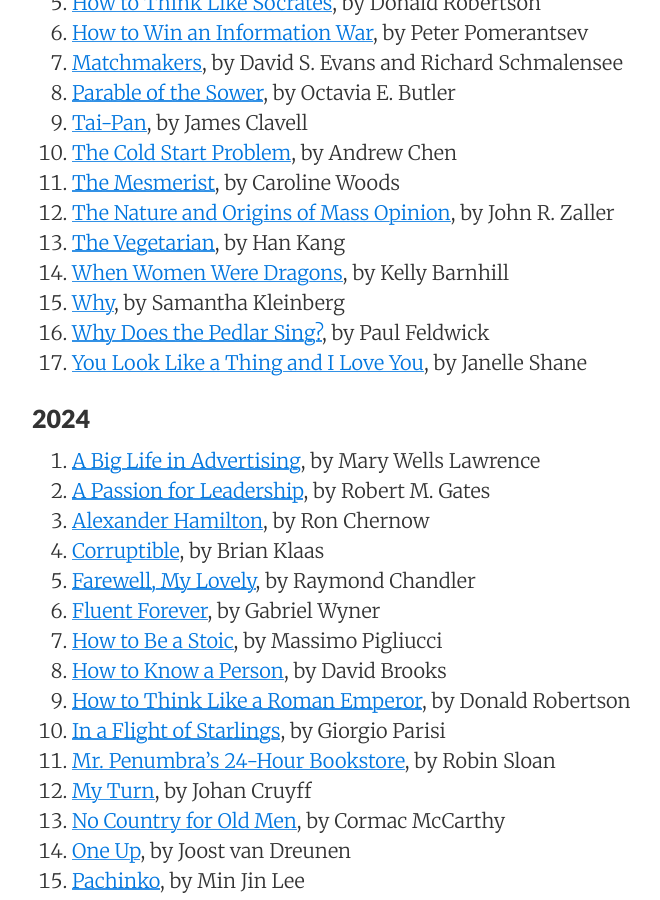
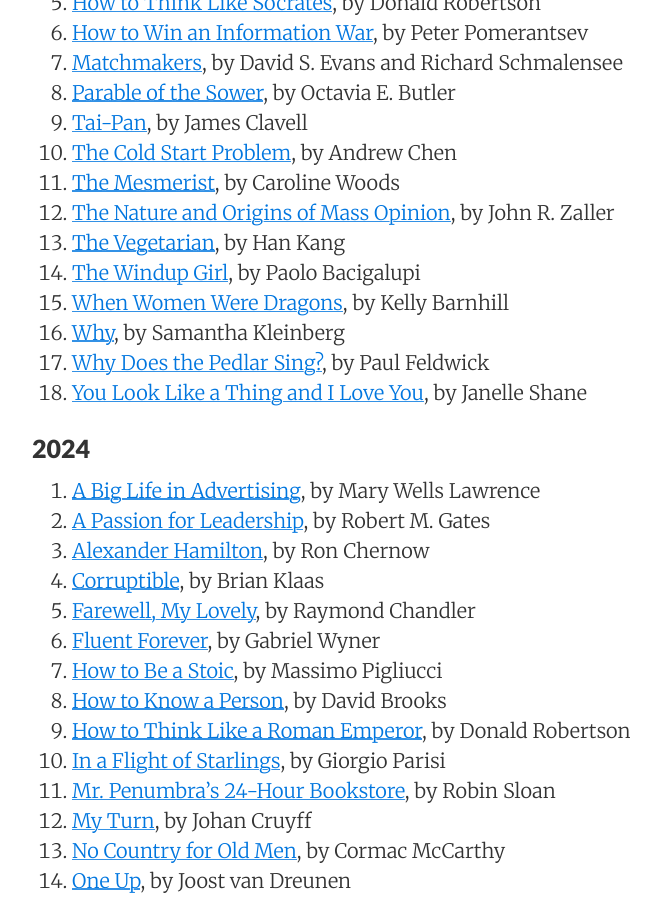
Before and after one commit to sewardlee337/sewardlee337.github.io, a Jekyll site: the page built from readinglist.md, in a window 1280 px wide and 900 px high, scrolled down 710 px. Shown: the whole window, without its empty margins (188-848 px from the left). Built offline with Jekyll 4.4.1, drawn with Linux system fonts in a browser that asks for light colours; nearby versions of some CDN libraries.

Commit message:
update reading list

```diff
--- a/readinglist.md
+++ b/readinglist.md
@@ -33,6 +33,7 @@ _"My alma mater was books, a good library... I could spend the rest of my life r
 1. [The Mesmerist](https://www.amazon.com/Mesmerist-Novel-Caroline-Woods-ebook/dp/B0CPXZ2TCX), by Caroline Woods
 1. [The Nature and Origins of Mass Opinion](https://www.amazon.com/Origins-Opinion-Cambridge-Political-Psychology/dp/0521407869), by John R. Zaller
 1. [The Vegetarian](https://www.amazon.com/Vegetarian-Han-Kang/dp/1101906111), by Han Kang
+1. [The Windup Girl](https://a.co/d/efNzgVo), by Paolo Bacigalupi
 1. [When Women Were Dragons](https://www.amazon.com/When-Women-Were-Dragons-Novel/dp/0385548222), by Kelly Barnhill
 1. [Why](https://a.co/d/cnYMYK9), by Samantha Kleinberg
 1. [Why Does the Pedlar Sing?](https://www.amazon.com/Why-Does-Pedlar-Sing-Advertising-ebook/dp/B08WC3QDQB/ref=tmm_kin_swatch_0?_encoding=UTF8&qid=&sr=), by Paul Feldwick
```
